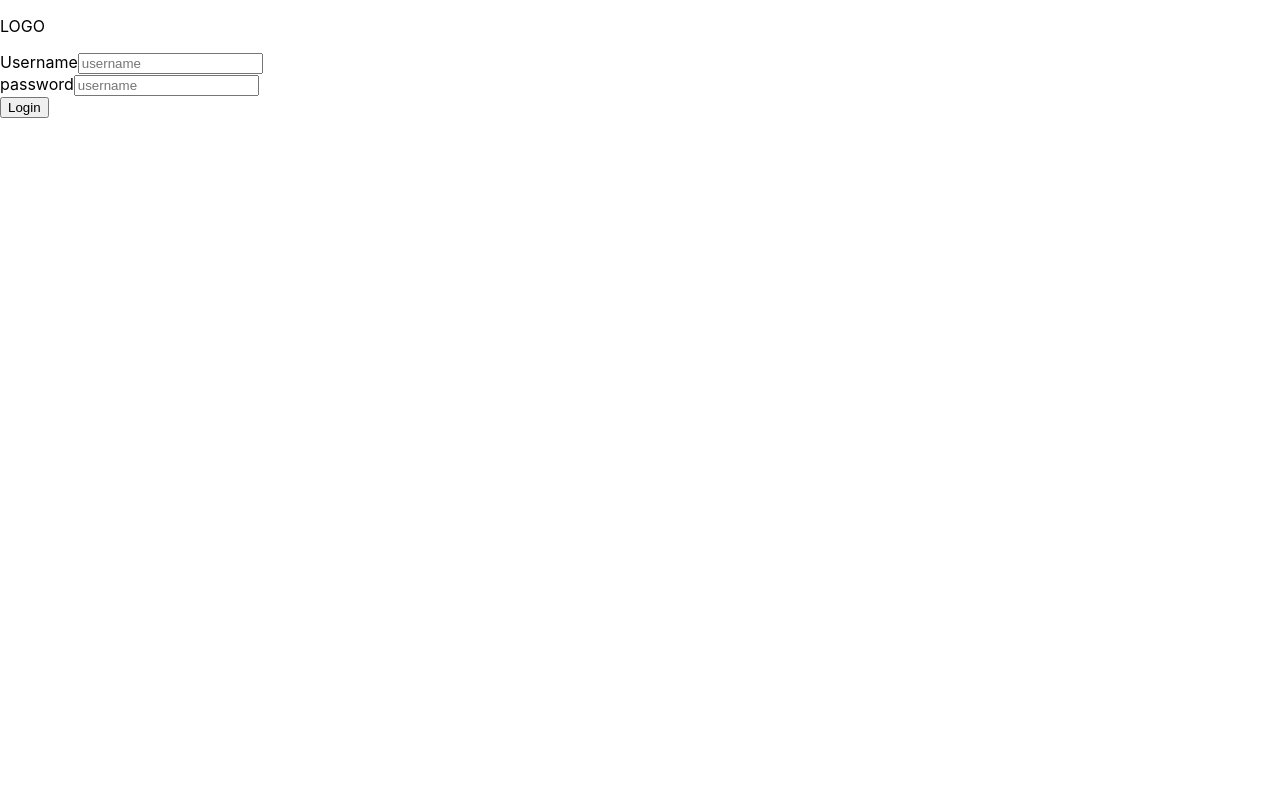
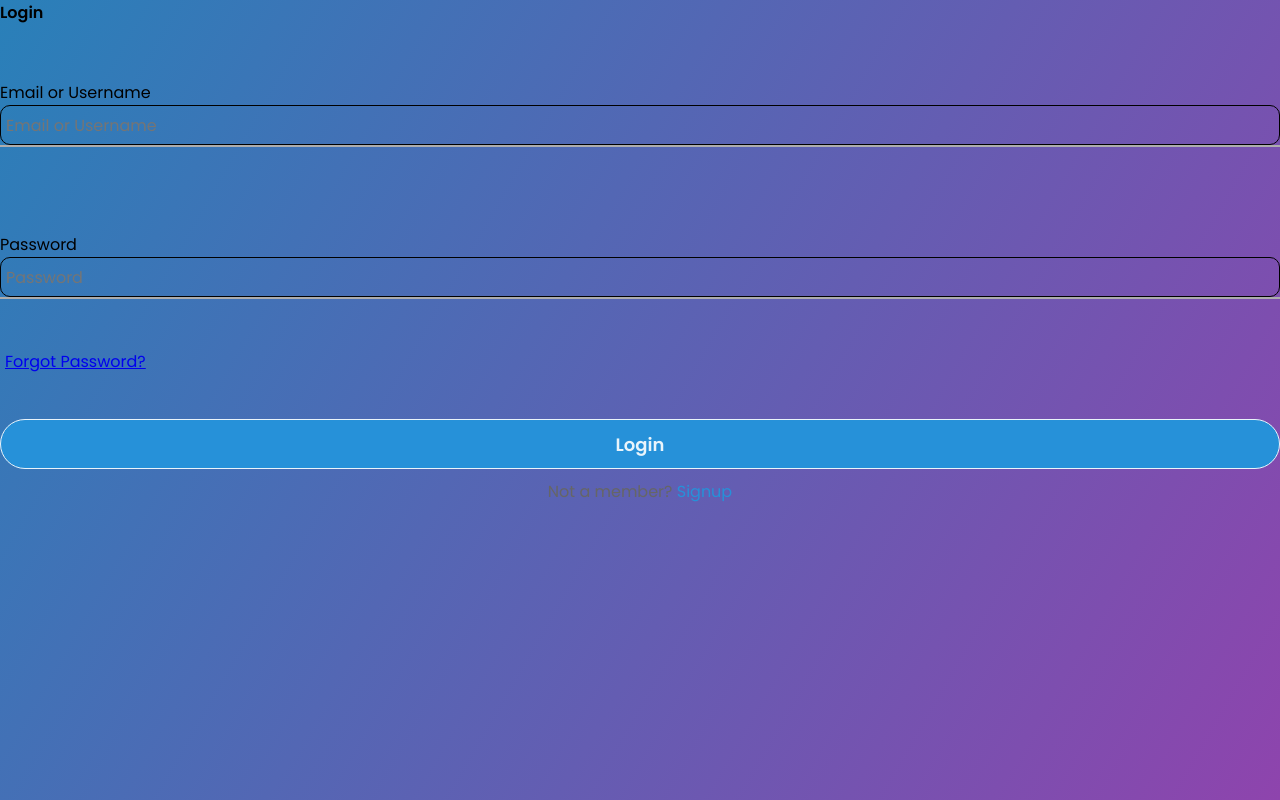
Before and after one commit to Bug-Smashers/LoanApp, a React (Create React App) app in the folder loanapp/: page / in a window 1280 px wide. Built offline with nearby package versions, Linux system fonts and the light colour scheme.

Commit message:
Styling to loginpage added

```diff
--- a/loanapp/src/LoginScreen.Module.css
+++ b/loanapp/src/LoginScreen.Module.css
@@ -1 +1,88 @@
-.Main {}
+@import url('https://fonts.googleapis.com/css2?family=Noto+Sans:wght@700&family=Poppins:wght@400;500;600&display=swap');
+*{
+  margin: 0;
+  padding: 0;
+  box-sizing: border-box;
+  font-family: "Poppins", sans-serif;
+  font-size: medium;
+}
+body{
+  margin: 0;
+  padding: 0;
+  background: linear-gradient(120deg,#2980b9, #8e44ad);
+  height: 100vh;
+  overflow: hidden;
+}
+.center{
+  position: absolute;
+  top: 50%;
+  left: 50%;
+  transform: translate(-50%, -50%);
+  width: 400px;
+  background: white;
+  border-radius: 10px;
+  box-shadow: 10px 10px 15px rgba(0,0,0,0.05);
+}
+.center h1{
+  text-align: center;
+  padding: 5px 0;
+  border-bottom: 1px solid silver;
+}
+.center form{
+  padding: 0 40px;
+  box-sizing: border-box;
+}
+form .txt_field{
+  position: relative;
+  border-bottom: 2px solid #adadad;
+  margin: 30px 0;
+}
+input{
+  width: 100%;
+  padding: 10px 5px;
+  height: 40px;
+  font-size: 16px;
+  border-radius: 10px;
+  border: 1px solid;
+  background: none;
+  outline: none;
+}
+
+.pass{
+  margin: -5px 0 20px 5px;
+  color: #a6a6a6;
+  cursor: pointer;
+}
+.pass:hover{
+  text-decoration: underline;
+}
+input[type="submit"]{
+  width: 100%;
+  height: 50px;
+  border-bottom: 1px solid;
+  background: #2691d9;
+  border-radius: 25px;
+  font-size: 18px;
+  color: #e9f4fb;
+  font-weight: 700;
+  cursor: pointer;
+  outline: none;
+}
+input[type="submit"]:hover{
+  border-color: #2691d9;
+  transition: .5s;
+}
+.signup_link{
+  margin: 30px 0;
+  margin-top: 10px;
+  text-align: center;
+  font-size: 16px;
+  color: #666666;
+}
+.signup_link a{
+  color: #2691d9;
+  text-decoration: none;
+}
+.signup_link a:hover{
+  text-decoration: underline;
+}
--- a/loanapp/src/LoginScreen.js
+++ b/loanapp/src/LoginScreen.js
@@ -1,5 +1,5 @@
 import React from "react";
-import classes from "./LoginScreen.Module.css";
+import classes from "./LoginScreen.module.css";
 import { useRef, useState } from "react";
 
 function LoginScreen() {
@@ -12,32 +12,49 @@ function LoginScreen() {
     setpassword(e.target.value);
   };
   return (
-    <div className={classes.Main}>
-      <div className={classes.Logo}>
-        <p>LOGO</p>
-      </div>
-      <div className={classes.box}>
+    <body>
+    <div className={classes.center}>
+      <h1>Login</h1><br />
         <form>
-          <label>Username</label>
-          <input
+        <div class="txt_field">
+        <label>Email or Username</label>
+        <br />
+        <input
             type="text"
             value={username}
-            placeholder="username"
+            placeholder="Email or Username"
             onChange={handleUsername}
           />
-          <br></br>
-          <label>password</label>
-          <input
+
+
+        </div>
+        <br />
+        <div class="txt_field">
+        <label>Password</label>
+        <br />
+        <input
             type="text"
             value={password}
-            placeholder="username"
+            placeholder="Password"
             onChange={handlePassword}
           />
-          <br></br>
-          <button>Login</button>
+
+
+        </div>
+        <br />
+        <div class="pass">
+          <a href="#">Forgot Password?</a>
+        </div>
+        <br />
+        <input type="submit" value="Login"/>
+
+        <div class="signup_link">
+          Not a member? <a href="#">Signup</a>
+        </div>
+
         </form>
       </div>
-    </div>
+    </body>
   );
 }
 
```
